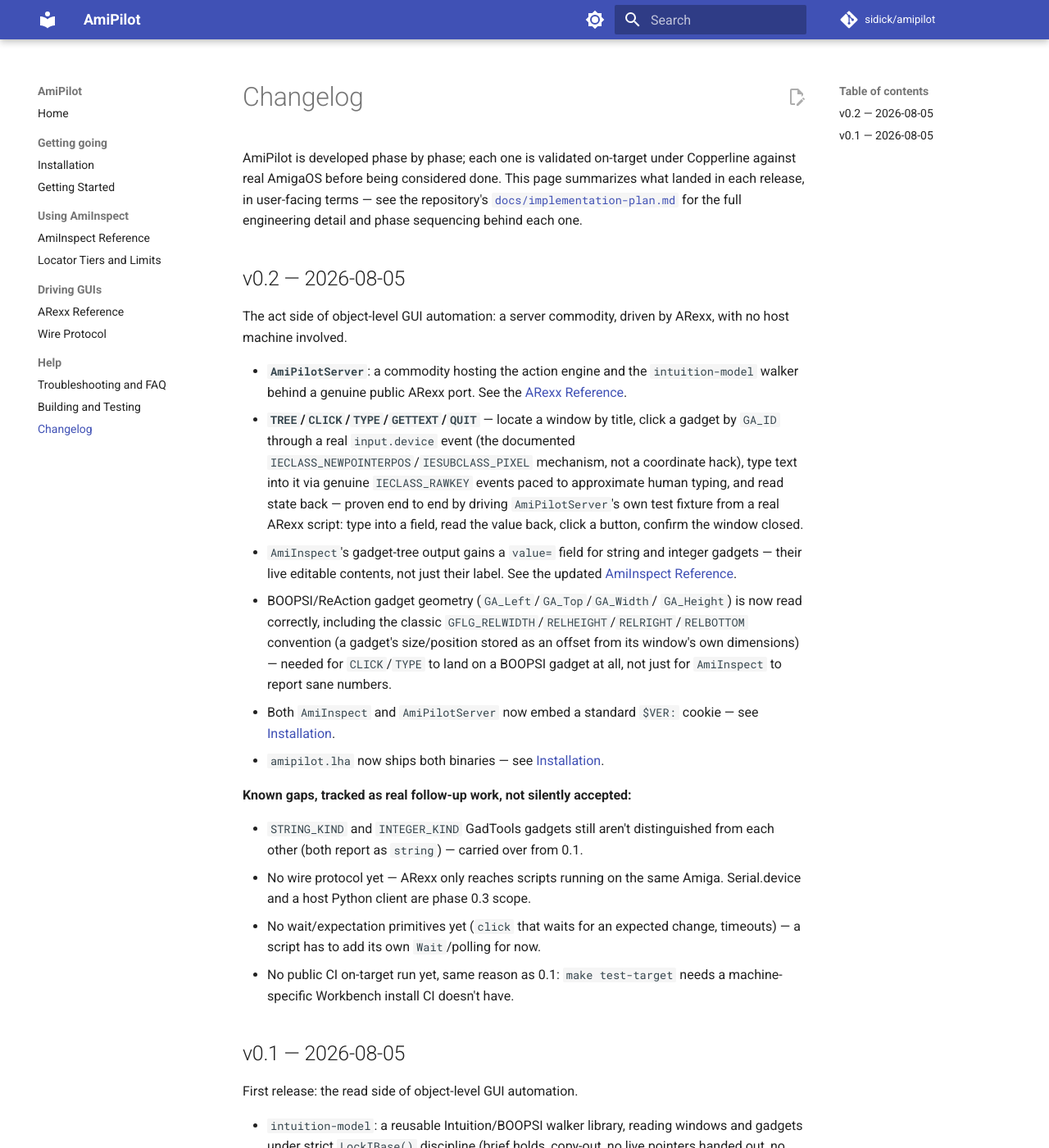
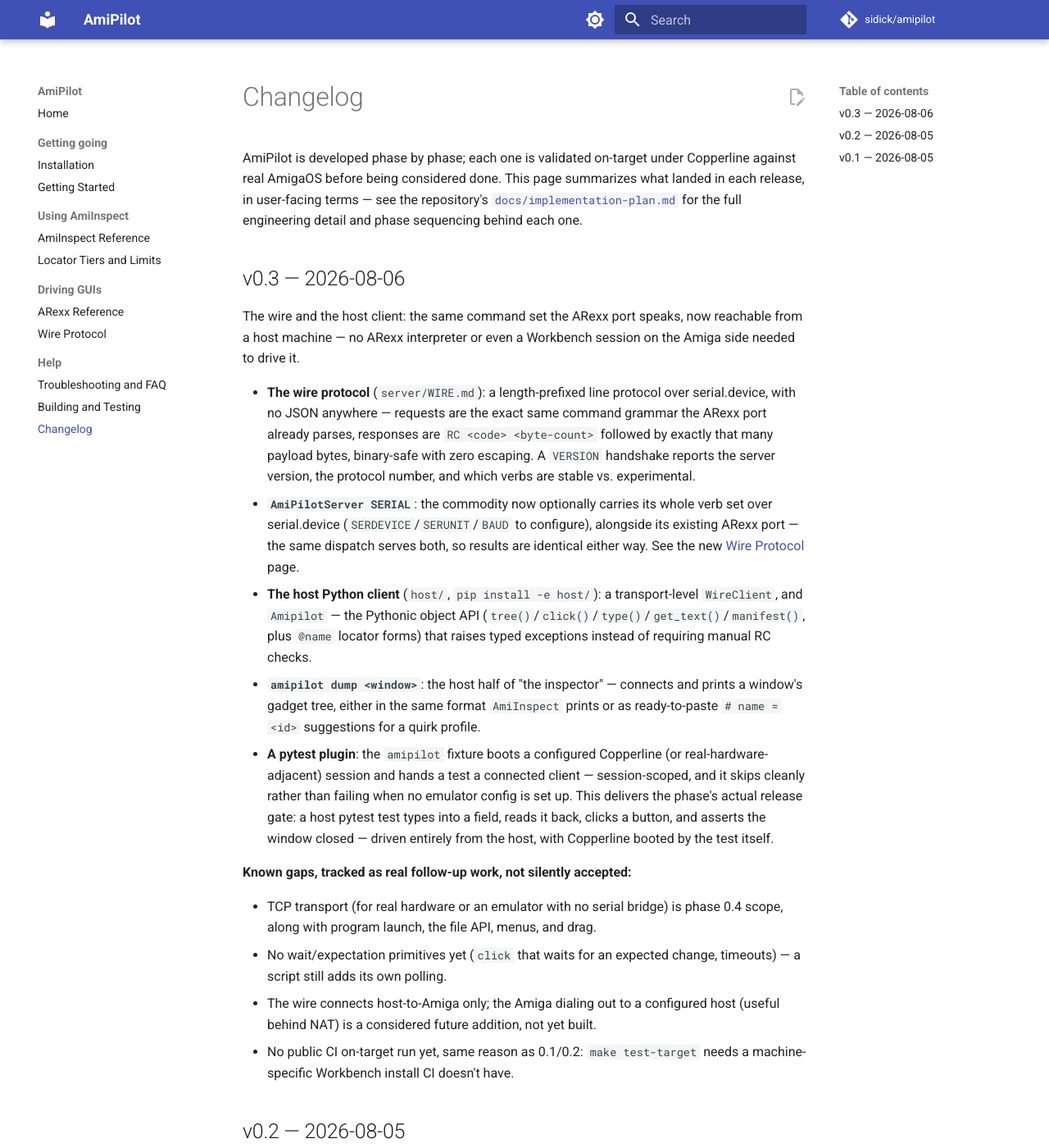
Before and after one commit to sidick/amipilot, an MkDocs documentation site: the page built from userdocs/Changelog.md, in a window 1280 px wide and 1400 px high. Shown: the whole window at 82% size. Built offline with MkDocs 1.6.1 and Material for MkDocs 9.7.7, drawn with Linux system fonts in a browser that asks for light colours; comment, search, counter and statistics services are not loaded; the version menu is left out.

Commit message:
release: bump to 0.3, document phase 0.3 in the changelog (#13)
Phase 0.3 (#9, #10, #11) is fully merged: the wire protocol, the
serial transport, the host Python client, amipilot dump, and the
pytest plugin, with the release gate itself (a host pytest clicks a
button and asserts a label changed, deterministically, under the
emulator) verified live.

- version.mk: 0.2 -> 0.3 (VERSION/REVISION feed AmiPilotServer's $VER
  cookie and the wire's own VERSION handshake payload).
- userdocs/Changelog.md: v0.3 entry, matching the v0.1/v0.2 style --
  what shipped, in user-facing terms, plus known gaps carried into 0.4
  (TCP transport, wait/expectation primitives, dial-out/NAT mode --
  see #12).
- tests/copperline/run.sh: the wire check's own pattern match had
  "SERVER=0.2" hardcoded -- caught by rerunning the full on-target
  suite after the bump, fixed to match on the parts that don't churn
  with the version instead.

Verified: full clean rebuild (make clean && make amiga fixtures
server), make dist (the $VER-matches-version.mk check that gates the
.lha archive), all 8 tests/copperline/run.sh checks, and 44/44 host
unit tests -- all green with 0.3 embedded throughout.


Claude-Session: https://claude.ai/code/session_01Sz1SQn4xHdYDPBHX6wJJg2

Co-authored-by: Claude Fable 5 <noreply@anthropic.com>

```diff
--- a/userdocs/Changelog.md
+++ b/userdocs/Changelog.md
@@ -6,6 +6,55 @@ page summarizes what landed in each release, in user-facing terms — see
 the repository's
 [`docs/implementation-plan.md`](https://github.com/sidick/amipilot/blob/main/docs/implementation-plan.md)
 for the full engineering detail and phase sequencing behind each one.
+
+## v0.3 — 2026-08-06
+
+The wire and the host client: the same command set the ARexx port
+speaks, now reachable from a host machine — no ARexx interpreter or
+even a Workbench session on the Amiga side needed to drive it.
+
+- **The wire protocol** (`server/WIRE.md`): a length-prefixed line
+  protocol over serial.device, with no JSON anywhere — requests are the
+  exact same command grammar the ARexx port already parses, responses
+  are `RC <code> <byte-count>` followed by exactly that many payload
+  bytes, binary-safe with zero escaping. A `VERSION` handshake reports
+  the server version, the protocol number, and which verbs are stable
+  vs. experimental.
+- **`AmiPilotServer SERIAL`**: the commodity now optionally carries its
+  whole verb set over serial.device (`SERDEVICE`/`SERUNIT`/`BAUD` to
+  configure), alongside its existing ARexx port — the same dispatch
+  serves both, so results are identical either way. See the new
+  [Wire Protocol](Wire-Protocol.md) page.
+- **The host Python client** (`host/`, `pip install -e host/`): a
+  transport-level `WireClient`, and `Amipilot` — the Pythonic object API
+  (`tree()`/`click()`/`type()`/`get_text()`/`manifest()`, plus `@name`
+  locator forms) that raises typed exceptions instead of requiring
+  manual RC checks.
+- **`amipilot dump <window>`**: the host half of "the inspector" —
+  connects and prints a window's gadget tree, either in the same format
+  `AmiInspect` prints or as ready-to-paste `# name = <id>` suggestions
+  for a quirk profile.
+- **A pytest plugin**: the `amipilot` fixture boots a configured
+  Copperline (or real-hardware-adjacent) session and hands a test a
+  connected client — session-scoped, and it skips cleanly rather than
+  failing when no emulator config is set up. This delivers the phase's
+  actual release gate: a host pytest test types into a field, reads it
+  back, clicks a button, and asserts the window closed — driven
+  entirely from the host, with Copperline booted by the test itself.
+
+**Known gaps, tracked as real follow-up work, not silently accepted:**
+
+- TCP transport (for real hardware or an emulator with no serial
+  bridge) is phase 0.4 scope, along with program launch, the file API,
+  menus, and drag.
+- No wait/expectation primitives yet (`click` that waits for an
+  expected change, timeouts) — a script still adds its own polling.
+- The wire connects host-to-Amiga only; the Amiga dialing out to a
+  configured host (useful behind NAT) is a considered future addition,
+  not yet built.
+- No public CI on-target run yet, same reason as 0.1/0.2:
+  `make test-target` needs a machine-specific Workbench install CI
+  doesn't have.
 
 ## v0.2 — 2026-08-05
 
```
Also changed, not shown: 2 other files.
